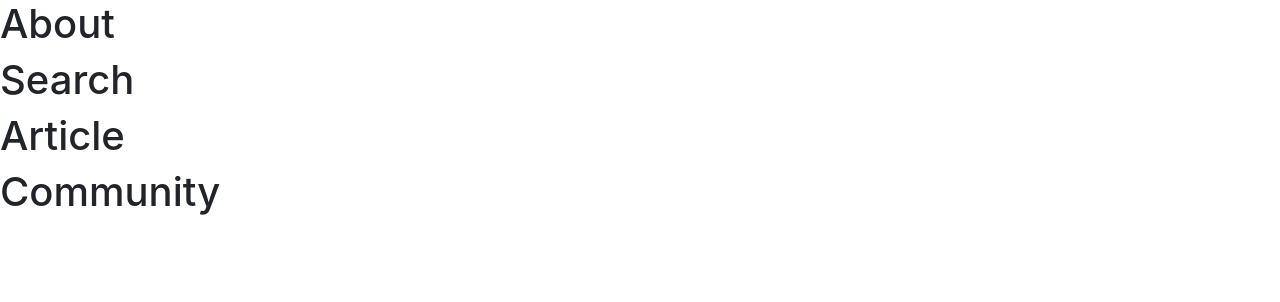
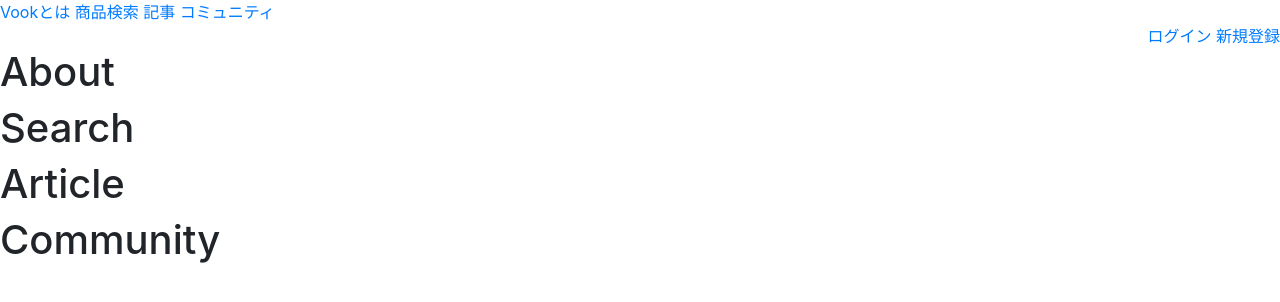
Before and after one commit to atsushimemet/vook_django_v1, a Django app: page /vook_django_v1/ in a window 1280 px wide. Shown: the top 302 px of the page. Run offline with Django 4.2, Linux system fonts and the light colour scheme; some libraries are stand-ins or nearby versions.

Commit message:
feat: #14 ヘッダーの追加とログイン・新規登録の横並び

```diff
--- a/vook_django_v1/templates/vook_django_v1/index.html
+++ b/vook_django_v1/templates/vook_django_v1/index.html
@@ -13,6 +13,7 @@
     <!-- CSS -->
     <link rel="stylesheet" href="https://stackpath.bootstrapcdn.com/bootstrap/4.3.1/css/bootstrap.min.css"
         integrity="sha384-ggOyR0iXCbMQv3Xipma34MD+dH/1fQ784/j6cY/iJTQUOhcWr7x9JvoRxT2MZw1T" crossorigin="anonymous">
+    <link rel="stylesheet" href="{% static 'css/common.css' %}" />
     <!-- favicon -->
     <link rel="icon" sizes="16x16" href="{% static 'favicon.ico' %}" />
 </head>
@@ -20,6 +21,19 @@
 <body>
     <main>
         <header class="header">
+            <div class="header__container l-main__inner">
+                <div class="header__lists">
+                    <div class="header__link_left">
+                        <a href="#about" class="header__link">Vookとは</a>
+                        <a href="#search" class="header__link">商品検索</a>
+                        <a href="#article" class="header__link">記事</a>
+                        <a href="#community" class="header__link">コミュニティ</a>
+                    </div>
+                    <div class="header__link_right">
+                        <a href="#login" class="header__link"><span>ログイン</span></a>
+                        <a href="#register" class="header__link"><span>新規登録</span></a>
+                    </div>
+                </div>
         </header>
         <section id="about" class="about">
             <h1>About</h1>
```
